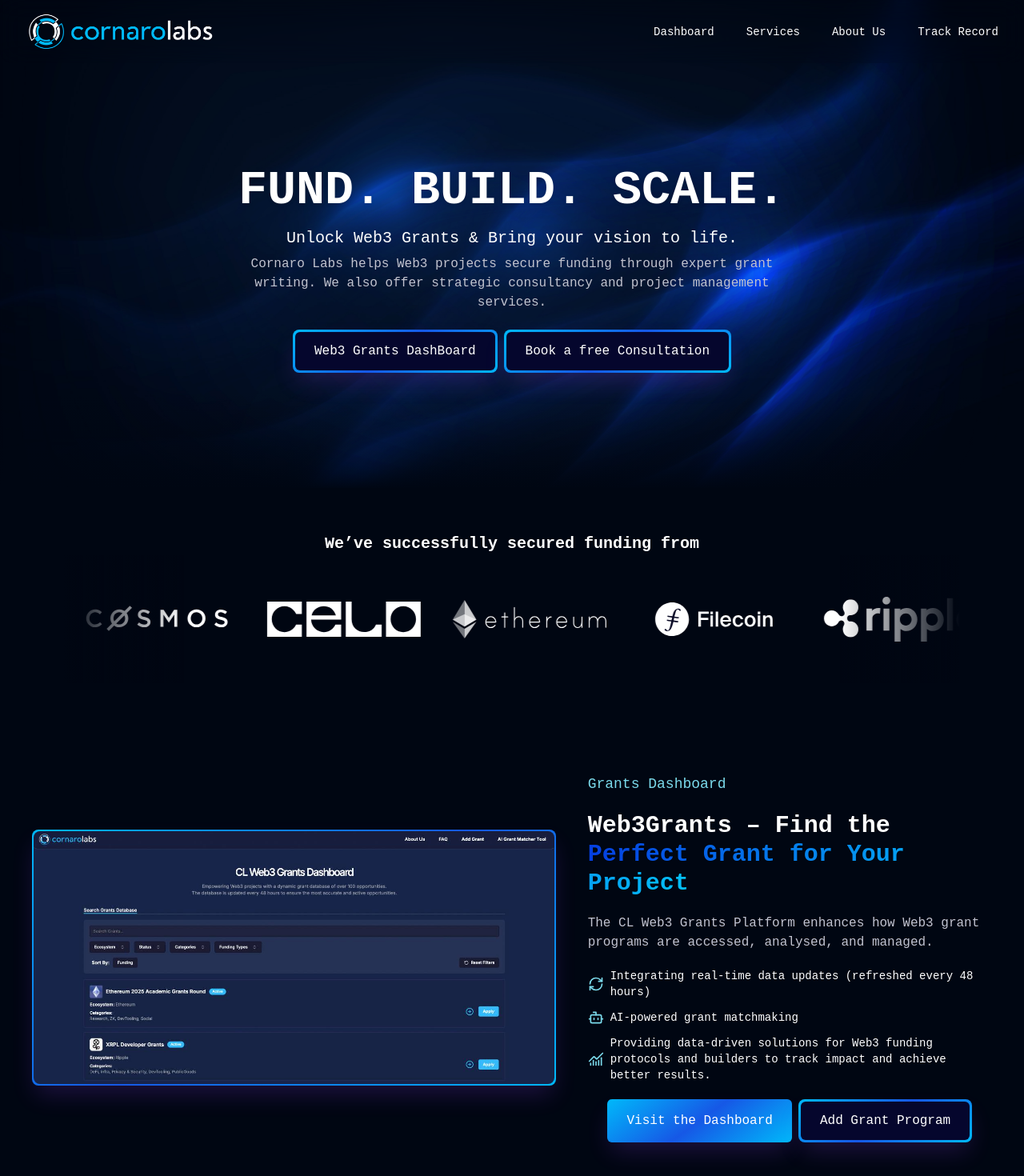
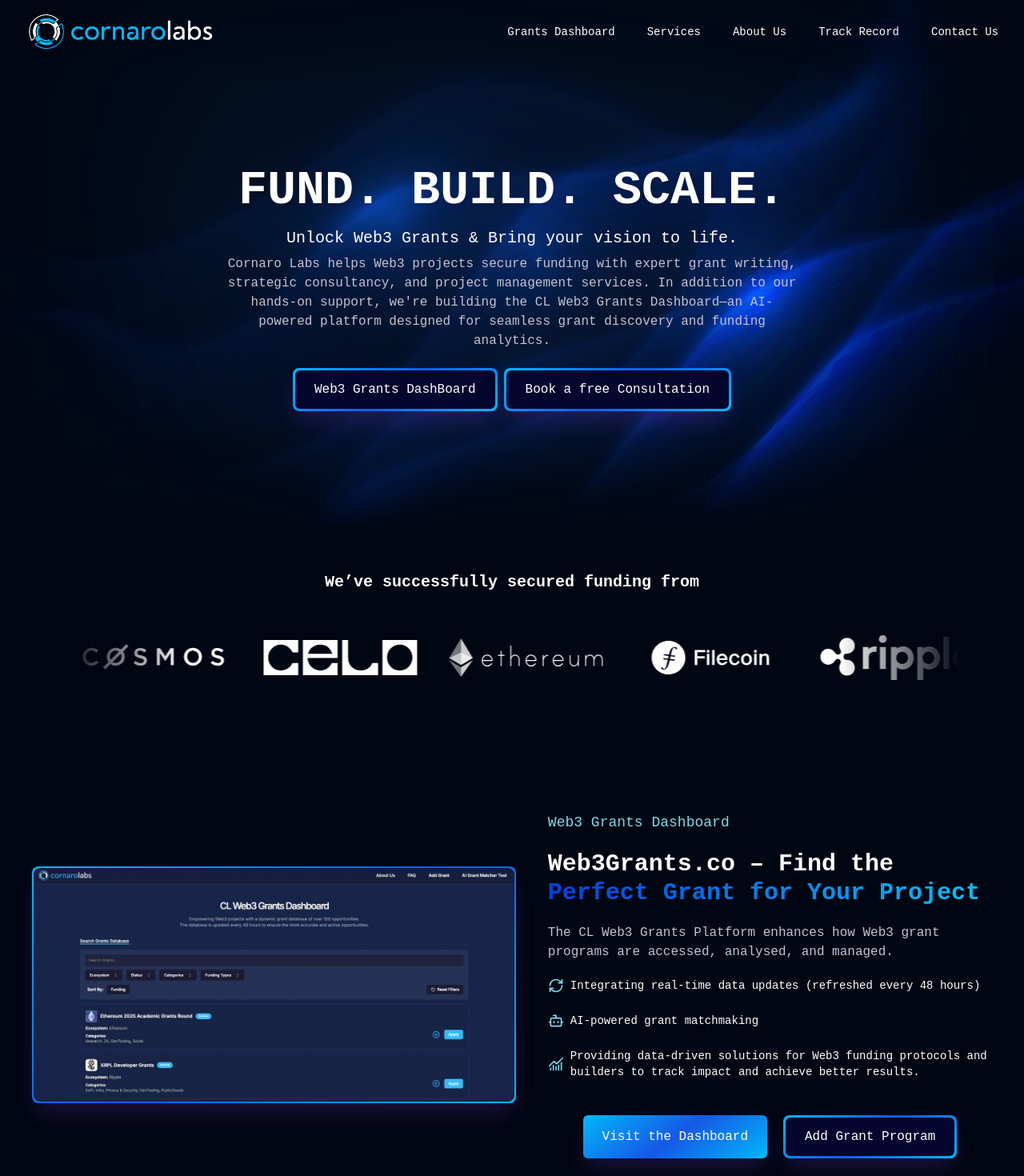
Before and after one commit to prajalsharma/honkaivault, a React (Vite) app: page / in a window 1280 px wide. Shown: the top 1470 px of the page at 80% size. Built offline with nearby package versions, Linux system fonts and the light colour scheme.

Commit message:
Update DashboardSection, Footer, Header, and Hero components for improved content clarity and layout adjustments

```diff
--- a/src/components/DashboardSection.jsx
+++ b/src/components/DashboardSection.jsx
@@ -27,28 +27,28 @@
         variants={slideIn}
         initial="initial"
         whileInView="animate"
-        viewport={{ once: true, amount: 0.8 }}
-        className="dashboard-preview-wrapper rounded-md h-full">
+        viewport={{ once: true, amount: 0.5 }}
+        className="dashboard-preview-wrapper rounded-md h-full lg:w-[90%]">
         <img src={Dashboard} alt="" className="rounded-md" />
       </motion.div>
       <motion.div
         variants={slideInUp}
         initial="initial"
         whileInView="animate"
-        viewport={{ once: true, amount: 0.7 }}
+        viewport={{ once: true, amount: 0.5 }}
         className="flex flex-col gap-5 text-center lg:text-left">
         <motion.h2 variants={FadeIn} className="font-medium text-lg text-light-blue">
-          Grants Dashboard
+          Web3 Grants Dashboard
         </motion.h2>
         <motion.h3 variants={FadeIn} className="text-white font-bold text-3xl">
-          Web3Grants – Find the
+          Web3Grants.co – Find the
           <span className="gradient-text"> Perfect Grant for Your Project</span>
         </motion.h3>
         <motion.p variants={FadeIn}>
           The CL Web3 Grants Platform enhances how Web3 grant programs are accessed, analysed, and
           managed.
         </motion.p>
-        <motion.ul variants={FadeIn} className="text-white text-sm space-y-3 font-medium">
+        <motion.ul variants={FadeIn} className="text-white text-sm space-y-6 font-medium">
           <li className="flex items-center gap-2 justify-center lg:justify-start">
             <RefreshCw className="text-light-blue size-5 shrink-0" />
             Integrating real-time data updates (refreshed every 48 hours)
@@ -63,7 +63,7 @@
             and achieve better results.
           </li>
         </motion.ul>
-        <motion.div variants={FadeIn} className="flex gap-2 flex-wrap justify-center">
+        <motion.div variants={FadeIn} className="pt-6 flex gap-5 flex-wrap justify-center">
           <motion.a
             variants={gradientButtonVariants}
             initial="initial"
--- a/src/components/Footer.jsx
+++ b/src/components/Footer.jsx
@@ -9,7 +9,7 @@
       <div className="flex flex-col lg:flex-row gap-10 grow lg:justify-evenly">
         <ul className="text-primary-gray text-sm flex flex-col gap-3 text-center lg:text-left">
           <li>
-            <a href="mailto:info@cornarolabs.xyz">Send Email</a>
+            <a href="https://tally.so/r/3ydLEW">Intake Form</a>
           </li>
           <li>
             <a href="https://x.com/CornaroLabs">Twitter</a>
@@ -23,13 +23,21 @@
             <a href="https://calendly.com/cornarolabs">Book a free consulation</a>
           </li>
           <li>
-            <a href="https://tally.so/r/3ydLEW">Add your Grants</a>
+            <a href="https://tally.so/r/3ydLEW">Add your Grant Program</a>
           </li>
           <li>
             <a href="https://cornarolabs.substack.com/">Subscribe to our substack</a>
           </li>
         </ul>
-        <p className="text-sm text-center">© Cornaro Labs 2025. All rights reserved.</p>
+        <div className="text-sm text-center space-y-3">
+          <p>
+            For inquiries, please reach out to us at{" "}
+            <a href="mailto:info@cornarolabs.xyz" className="text-[#00b9fa] ">
+              info@cornarolabs.xyz
+            </a>
+          </p>
+          <p>© Cornaro Labs 2025. All rights reserved.</p>
+        </div>
       </div>
     </footer>
   );
--- a/src/components/Header.jsx
+++ b/src/components/Header.jsx
@@ -3,7 +3,7 @@
 const links = [
   {
     id: 1,
-    title: "Dashboard",
+    title: "Grants Dashboard",
     url: "#dashboard",
   },
   {
@@ -20,6 +20,11 @@
     id: 4,
     title: "Track Record",
     url: "#track-record",
+  },
+  {
+    id: 5,
+    title: "Contact Us",
+    url: "mailto:info@cornarolabs.xyz",
   },
 ];
 
--- a/src/components/Hero.jsx
+++ b/src/components/Hero.jsx
@@ -67,12 +67,10 @@
             initial="hidden"
             animate="show"
             className="my-1.5 max-w-[45rem] mx-auto">
-            Cornaro Labs helps Web3 projects secure funding through expert grant writing. We also
-            offer strategic consultancy and project management services.
-            <br />
-            {/* We’re also building the CL Web3 Grants Dashboard, an AI-powered platform for grant
-            discovery and funding analytics. With 7+ years in Web3 and a global network of
-            consultants, we've raised €3M+ and supported 20+ projects and 2 grant programs. */}
+            Cornaro Labs helps Web3 projects secure funding with expert grant writing, strategic
+            consultancy, and project management services. In addition to our hands-on support, we're
+            building the CL Web3 Grants Dashboard—an AI-powered platform designed for seamless grant
+            discovery and funding analytics.
           </motion.p>
         </div>
         <motion.div
```
